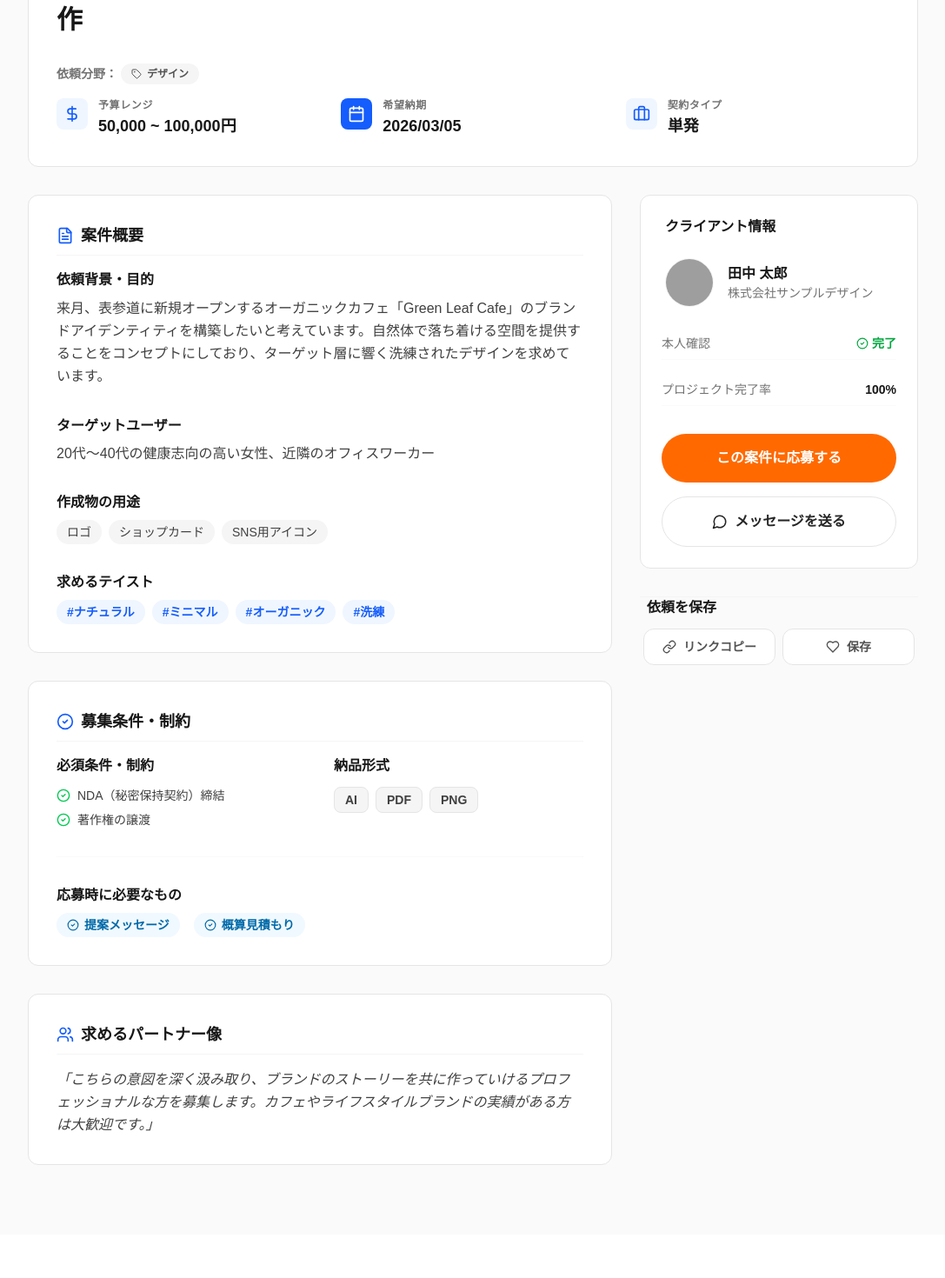
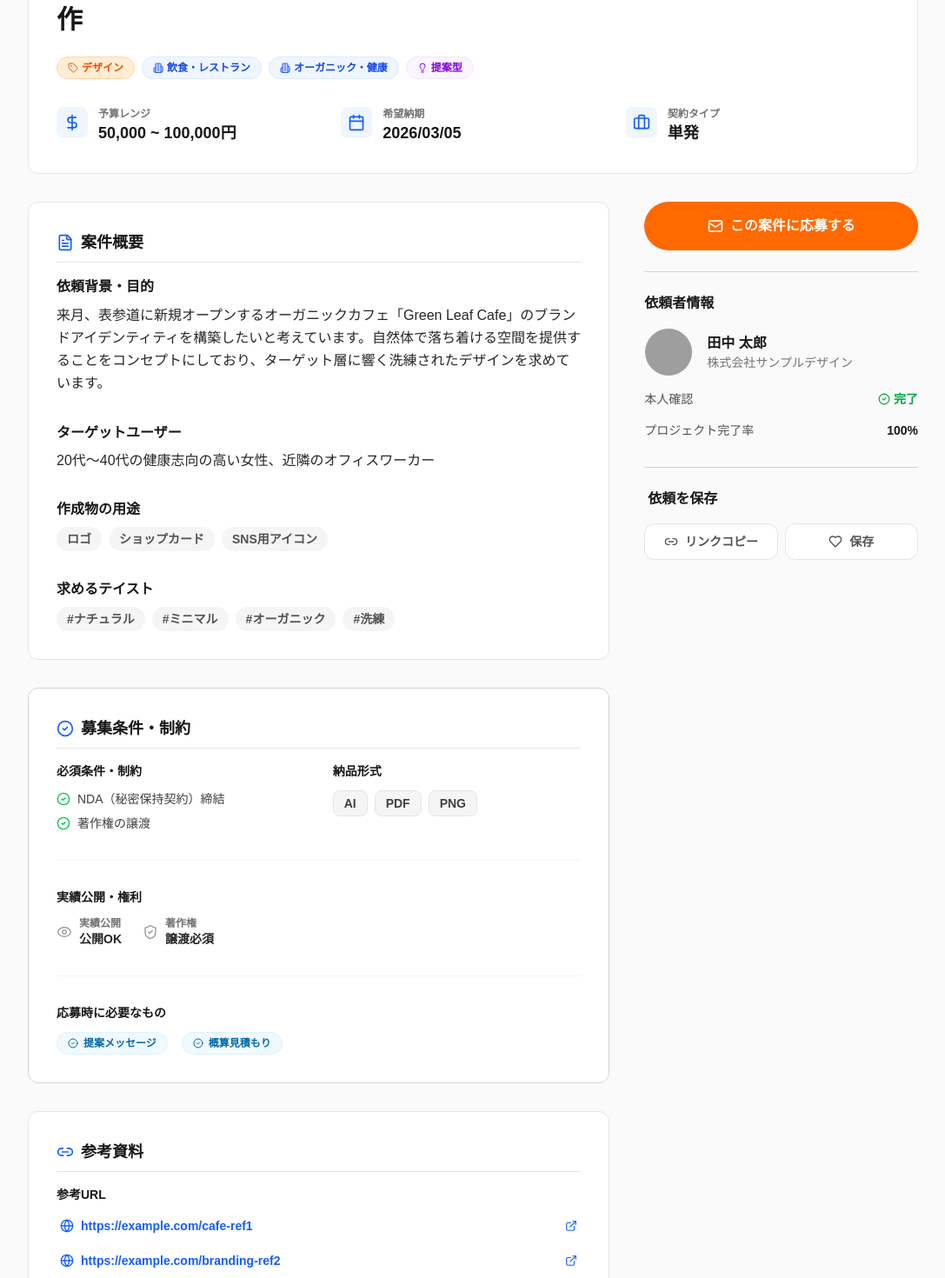
Before and after one commit to FitCree/fitcree-design, a Next.js app in the folder fitcree-design-app/: page /projects/1 in a window 1280 px wide. Shown: the part 240-1710 px from the top of the page at 87% size, without its empty margins (96-1183 px from the left). Before the commit the page ends 1660 px from the top, so only its background shows below. Built offline with nearby package versions, Linux system fonts and the light colour scheme; grey boxes are pictures that could not be loaded.

Commit message:
wip 案件詳細ページ 仮作成

```diff
--- a/fitcree-design-app/src/app/client/[clientId]/project/[projectId]/page.tsx
+++ b/fitcree-design-app/src/app/client/[clientId]/project/[projectId]/page.tsx
@@ -53,7 +53,7 @@ export default function ClientProjectDetailPage() {
             <ArrowLeft size={16} /> ダッシュボードへ戻る
           </button>
 
-          <button className="bg-white border border-neutral-200 hover:border-neutral-300 text-neutral-800 text-sm font-bold px-4 py-2 rounded-lg transition-all active:scale-[0.98] flex items-center gap-2 shadow-sm">
+          <button className="bg-white border border-neutral-200 hover:border-neutral-300 text-neutral-800 text-sm font-bold px-4 py-2 rounded-lg transition-all flex items-center gap-2">
             <Pencil size={14} />
             この仕事を編集する
           </button>
--- a/fitcree-design-app/src/components/client/ClientDashboard.tsx
+++ b/fitcree-design-app/src/components/client/ClientDashboard.tsx
@@ -47,7 +47,7 @@ export default function ClientDashboard({ user }: ClientDashboardProps) {
         </div>
         <Link
           href="/client/post-job"
-          className="inline-flex items-center justify-center px-6 py-2.5 bg-blue-600 hover:bg-blue-700 text-white font-bold rounded-full transition-all shadow-md hover:shadow-lg active:scale-95 gap-2"
+          className="inline-flex items-center justify-center px-6 py-2.5 bg-blue-600 hover:bg-blue-700 text-white font-bold rounded-full transition-all active:scale-95 gap-2"
         >
           <Plus size={18} />
           新規案件を作成する
--- a/fitcree-design-app/src/components/projects/ProjectDetailView.tsx
+++ b/fitcree-design-app/src/components/projects/ProjectDetailView.tsx
@@ -17,9 +17,17 @@ import {
   MessageCircle,
   Zap,
   DollarSign,
-  Pencil,
-  Link,
-  Heart
+  Heart,
+  Mail,
+  Building2,
+  Target,
+  Lightbulb,
+  Handshake,
+  Link2,
+  Paperclip,
+  Globe,
+  Eye,
+  ShieldCheck
 } from 'lucide-react';
 
 interface ProjectDetailViewProps {
@@ -42,7 +50,7 @@ export default function ProjectDetailView({ project, client, isClientView = fals
   }
 
   const renderSectionTitle = (title: string, icon: React.ReactNode) => (
-    <div className="flex items-center gap-2 mb-4 border-b border-neutral-100 pb-2">
+    <div className="flex items-center gap-2 mb-4 border-b border-neutral-200 pb-2">
       <div className="text-blue-600">
         {icon}
       </div>
@@ -54,67 +62,83 @@ export default function ProjectDetailView({ project, client, isClientView = fals
     <div className="max-w-5xl mx-auto space-y-8">
       {/* Header Section */}
       <div className="bg-white rounded-xl border border-neutral-200 px-4 py-8 sm:p-8">
-        <div className="flex flex-wrap items-center gap-2 mb-4">
-          <span className={`text-xs font-bold px-2 py-0.5 rounded uppercase tracking-wider ${project.status === 'recruiting' ? 'bg-blue-100 text-blue-700' :
+        <div className="flex flex-wrap items-center gap-4 mb-4">
+          <p className={`text-xs font-bold px-2 py-0.5 rounded tracking-wider ${project.status === 'recruiting' ? 'bg-blue-100 text-blue-700' :
             project.status === 'selection' ? 'bg-sky-100 text-sky-700' :
               'bg-green-100 text-green-700'
             }`}>
             {project.statusLabel}
-          </span>
-          <span className="text-sm font-bold text-neutral-500">掲載日: {project.postedDate}</span>
+          </p>
+          <p className="text-sm font-bold text-neutral-500">掲載日:{project.postedDate}</p>
         </div>
 
-        <h1 className="text-2xl sm:text-3xl font-black text-neutral-900 mb-8">
+        <h1 className="text-2xl sm:text-3xl font-black text-neutral-900 mb-6">
           {project.title}
         </h1>
 
-        <p className="flex items-center gap-1 mb-4">
-          <span className="text-sm text-neutral-500 font-bold">依頼分野：</span>
-          <span className="bg-neutral-100 text-neutral-600 px-3 py-1 rounded-full text-xs font-bold flex items-center gap-1.5">
+        <div className="flex flex-wrap items-center gap-2 mb-8">
+          <span className="bg-orange-100 text-neutral-700 px-3 py-1 rounded-full border border-orange-200 text-xs text-orange-600 font-bold flex items-center gap-1">
             <Tag size={12} />
             {project.category}
           </span>
-        </p>
+          {details.industry?.map((ind, i) => (
+            <span key={i} className="bg-blue-50 text-blue-700 px-3 py-1 rounded-full border border-blue-100 text-xs font-bold flex items-center gap-1">
+              <Building2 size={12} />
+              {ind}
+            </span>
+          ))}
+          {details.requestType && (
+            <span className="bg-purple-50 text-purple-700 px-3 py-1 rounded-full border border-purple-100 text-xs font-bold flex items-center gap-1">
+              {details.requestType === 'proposal' ? <Lightbulb size={12} /> :
+                details.requestType === 'specified' ? <Target size={12} /> :
+                  <Handshake size={12} />
+              }
+              {details.requestType === 'proposal' ? '提案型' :
+                details.requestType === 'specified' ? '指定型' :
+                  '伴走型'}
+            </span>
+          )}
+        </div>
 
         <div className="grid grid-cols-1 md:grid-cols-3 gap-6">
           <div className="flex items-start gap-3">
             <div className="bg-blue-50 p-2 rounded-lg text-blue-600">
               <DollarSign size={20} />
             </div>
-            <div>
-              <p className="text-xs text-neutral-500 font-bold mb-0.5 uppercase tracking-wider">予算レンジ</p>
-              <p className="font-bold text-neutral-900 text-lg">{project.budget}</p>
-            </div>
+            <p>
+              <span className="block text-xs text-neutral-500 font-bold">予算レンジ</span>
+              <span className="block font-bold text-neutral-900 text-lg">{project.budget}</span>
+            </p>
           </div>
 
           <div className="flex items-start gap-3">
-            <div className={`p-2 rounded-lg text-white ${details.deadlineDate?.type === 'asap' ? 'bg-orange-500' : 'bg-blue-600'
+            <div className={`p-2 rounded-lg ${details.deadlineDate?.type === 'asap' ? 'text-white bg-orange-500' : 'text-blue-600 bg-blue-50'
               }`}>
               {details.deadlineDate?.type === 'asap' ? <Zap size={20} /> : <Calendar size={20} />}
             </div>
-            <div>
-              <p className="text-xs text-neutral-500 font-bold mb-0.5 uppercase tracking-wider">希望納期</p>
-              <p className="font-bold text-neutral-900 text-lg">
+            <p>
+              <span className="block text-xs text-neutral-500 font-bold">希望納期</span>
+              <span className="block font-bold text-neutral-900 text-lg">
                 {details.deadlineDate?.type === 'asap' ? 'なるべく早く' :
                   details.deadlineDate?.type === 'negotiable' ? '相談して決定' :
                     details.deadlineDate?.value || project.deadline}
+              </span>
             </p>
-            </div>
           </div>
 
           <div className="flex items-start gap-3">
             <div className="bg-blue-50 p-2 rounded-lg text-blue-600">
               <Briefcase size={20} />
             </div>
-            <div>
-              <p className="text-xs text-neutral-500 font-bold mb-0.5 uppercase tracking-wider">契約タイプ</p>
-              <p className="font-bold text-neutral-900 text-lg">単発</p>
-            </div>
+            <p>
+              <span className="block text-xs text-neutral-500 font-bold">契約タイプ</span>
+              <span className="block font-bold text-neutral-900 text-lg">単発</span>
+            </p>
           </div>
         </div>
       </div>
 
-      <div className="grid grid-cols-1 lg:grid-cols-3 gap-8">
+      <div className="grid grid-cols-1 lg:grid-cols-3 gap-10">
         {/* Main Content */}
         <div className="lg:col-span-2 space-y-8">
           {/* Detailed Info */}
@@ -124,7 +148,7 @@ export default function ProjectDetailView({ project, client, isClientView = fals
             <div className="space-y-8">
               <div>
                 <h3 className="font-bold text-neutral-900 mb-2">依頼背景・目的</h3>
-                <p className="text-neutral-700 leading-relaxed whitespace-pre-wrap">
+                <p className="text-neutral-800 leading-relaxed whitespace-pre-wrap">
                   {details.background || '未設定'}
                 </p>
               </div>
@@ -132,7 +156,7 @@ export default function ProjectDetailView({ project, client, isClientView = fals
               {details.target && (
                 <div>
                   <h3 className="font-bold text-neutral-900 mb-2">ターゲットユーザー</h3>
-                  <p className="text-neutral-700">{details.target}</p>
+                  <p className="text-neutral-800">{details.target}</p>
                 </div>
               )}
 
@@ -141,7 +165,7 @@ export default function ProjectDetailView({ project, client, isClientView = fals
                   <h3 className="font-bold text-neutral-900 mb-2">作成物の用途</h3>
                   <div className="flex flex-wrap gap-2">
                     {details.usagePurpose.map((usage, i) => (
-                      <span key={i} className="bg-neutral-100 text-neutral-700 px-3 py-1 rounded-full text-sm font-medium">
+                      <span key={i} className="bg-neutral-100 text-neutral-600 px-3 py-1 rounded-full text-sm font-bold">
                         {usage}
                       </span>
                     ))}
@@ -154,7 +178,7 @@ export default function ProjectDetailView({ project, client, isClientView = fals
                   <h3 className="font-bold text-neutral-900 mb-2">求めるテイスト</h3>
                   <div className="flex flex-wrap gap-2">
                     {details.taste.map((tag, i) => (
-                      <span key={i} className="text-blue-600 bg-blue-50 px-3 py-1 rounded-full text-sm font-bold">
+                      <span key={i} className="bg-neutral-100 text-neutral-600 px-3 py-1 rounded-full text-sm font-bold">
                         #{tag}
                       </span>
                     ))}
@@ -165,12 +189,12 @@ export default function ProjectDetailView({ project, client, isClientView = fals
           </section>
 
           {/* Conditions & Requirements */}
-          <section className="bg-white rounded-xl border border-neutral-200 px-4 py-8 sm:p-8">
+          <section className="bg-white rounded-xl border border-neutral-300 px-4 py-8 sm:p-8">
             {renderSectionTitle('募集条件・制約', <CheckCircle2 size={20} />)}
 
             <div className="grid grid-cols-1 md:grid-cols-2 gap-8">
               <div>
-                <h3 className="font-bold text-neutral-900 mb-3">必須条件・制約</h3>
+                <h3 className="font-bold text-neutral-900 mb-3 text-sm">必須条件・制約</h3>
                 <ul className="space-y-2">
                   {details.conditions?.map((cond, i) => {
                     const label = {
@@ -192,7 +216,7 @@ export default function ProjectDetailView({ project, client, isClientView = fals
               </div>
 
               <div>
-                <h3 className="font-bold text-neutral-900 mb-3">納品形式</h3>
+                <h3 className="font-bold text-neutral-900 mb-3 text-sm">納品形式</h3>
                 <div className="flex flex-wrap gap-2">
                   {details.deliveryFormat?.mode === 'consult' ? (
                     <span className="text-sm text-neutral-600 italic">相談して決定</span>
@@ -207,8 +231,38 @@ export default function ProjectDetailView({ project, client, isClientView = fals
               </div>
             </div>
 
-            <div className="mt-8 pt-8 border-t border-neutral-50">
-              <h3 className="font-bold text-neutral-900 mb-2">応募時に必要なもの</h3>
+            <div className="mt-8 pt-8 border-t border-neutral-100">
+              <h3 className="font-bold text-neutral-900 mb-3 text-sm">実績公開・権利</h3>
+              <div className="flex flex-wrap gap-6">
+                <div className="flex items-center gap-2">
+                  <div className="text-neutral-400">
+                    <Eye size={18} />
+                  </div>
+                  <div>
+                    <p className="text-xs text-neutral-500 font-bold">実績公開</p>
+                    <p className="text-sm font-bold text-neutral-800">
+                      {details.publicity === 'ok' ? '公開OK' :
+                        details.publicity === 'partial' ? '一部相談' :
+                          '完全非公開'}
+                    </p>
+                  </div>
+                </div>
+                {details.conditions?.includes('copyrightTransfer') && (
+                  <div className="flex items-center gap-2">
+                    <div className="text-neutral-400">
+                      <ShieldCheck size={18} />
+                    </div>
+                    <div>
+                      <p className="text-xs text-neutral-500 font-bold">著作権</p>
+                      <p className="text-sm font-bold text-neutral-800">譲渡必須</p>
+                    </div>
+                  </div>
+                )}
+              </div>
+            </div>
+
+            <div className="mt-8 pt-8 border-t border-neutral-100">
+              <h3 className="font-bold text-neutral-900 mb-3 text-sm">応募時に必要なもの</h3>
               <div className="flex flex-wrap gap-4">
                 {details.requirements?.map((req, i) => {
                   const label = {
@@ -217,8 +271,8 @@ export default function ProjectDetailView({ project, client, isClientView = fals
                     estimate: '概算見積もり'
                   }[req] || req;
                   return (
-                    <div key={i} className="flex items-center gap-1.5 bg-sky-50 text-sky-700 px-3 py-1 rounded-full text-sm font-bold">
-                      <CheckCircle2 size={14} />
+                    <div key={i} className="flex items-center gap-1.5 bg-sky-50 text-sky-700 px-3 py-1 rounded-full text-xs font-bold border border-sky-100">
+                      <CheckCircle2 size={12} />
                       {label}
                     </div>
                   );
@@ -227,9 +281,47 @@ export default function ProjectDetailView({ project, client, isClientView = fals
             </div>
           </section>
 
+          {/* Reference Materials */}
+          {(details.referenceUrls?.length || details.referenceFiles?.length) ? (
+            <section className="bg-white rounded-xl border border-neutral-200 px-4 py-8 sm:p-8">
+              {renderSectionTitle('参考資料', <Link2 size={20} />)}
+              <div className="space-y-6">
+                {details.referenceUrls && details.referenceUrls.length > 0 && (
+                  <div>
+                    <h3 className="font-bold text-neutral-900 mb-3 text-sm">参考URL</h3>
+                    <div className="space-y-3">
+                      {details.referenceUrls.map((url, i) => (
+                        <a key={i} href={url} target="_blank" rel="noopener noreferrer" className="flex items-center gap-2 text-blue-600 hover:text-blue-700 text-sm font-bold p-1 transition-colors">
+                          <Globe size={16} />
+                          <span className="truncate">{url}</span>
+                          <ExternalLink size={14} className="ml-auto flex-shrink-0" />
+                        </a>
+                      ))}
+                    </div>
+                  </div>
+                )}
+                {details.referenceFiles && details.referenceFiles.length > 0 && (
+                  <div>
+                    <h3 className="font-bold text-neutral-900 mb-3 text-sm">添付ファイル</h3>
+                    <div className="grid grid-cols-1 sm:grid-cols-2 gap-3">
+                      {details.referenceFiles.map((file, i) => (
+                        <div key={i} className="flex items-center gap-3 p-3 rounded-lg border border-neutral-200 bg-neutral-50">
+                          <div className="bg-white p-2 rounded border border-neutral-200 text-neutral-400">
+                            <Paperclip size={18} />
+                          </div>
+                          <span className="text-sm font-bold text-neutral-700 truncate">{file}</span>
+                        </div>
+                      ))}
+                    </div>
+                  </div>
+                )}
+              </div>
+            </section>
+          ) : null}
+
           {/* Persona */}
           {details.persona && (
-            <section className="bg-white rounded-xl border border-neutral-200 px-4 py-8 sm:p-8">
+            <section className="bg-white rounded-xl border border-neutral-300 px-4 py-8 sm:p-8">
               {renderSectionTitle('求めるパートナー像', <Users size={20} />)}
               <p className="text-neutral-700 leading-relaxed italic whitespace-pre-wrap">
                 「{details.persona}」
@@ -239,12 +331,22 @@ export default function ProjectDetailView({ project, client, isClientView = fals
         </div>
 
         {/* Sidebar */}
-        <div className="space-y-6 sticky top-24">
+        <div className="space-y-6">
           {/* Client Info Card */}
           {client && (
-            <div className="bg-white rounded-xl border border-neutral-200 px-4 py-6 sm:p-6">
-              <h2 className="font-bold text-neutral-900 mb-6 px-1">クライアント情報</h2>
-              <div className="flex items-center gap-4 mb-6 px-1">
+            <div>
+              {!isClientView && (
+                <div className="mb-6 pb-6 border-b border-neutral-300">
+                  <button className="w-full bg-orange-500 hover:bg-orange-600 text-white font-black py-4 rounded-full transition-all flex items-center justify-center gap-2">
+                    <Mail size={18} />
+                    この案件に応募する
+                  </button>
+                </div>
+              )}
+
+              <div>
+                <h2 className="font-bold text-neutral-900 mb-4">依頼者情報</h2>
+                <div className="flex items-center gap-4 mb-4">
                   <img src={client.avatarUrl} alt="" className="w-14 h-14 rounded-full border border-neutral-100" />
                   <div>
                     <h3 className="font-bold text-neutral-900">{client.name}</h3>
@@ -253,50 +355,34 @@ export default function ProjectDetailView({ project, client, isClientView = fals
                 </div>
 
                 <div className="space-y-4 mb-8">
-                <div className="flex justify-between text-sm py-2 border-b border-neutral-50">
-                  <span className="text-neutral-500">本人確認</span>
+                  <div className="flex justify-between text-sm">
+                    <span className="text-neutral-600">本人確認</span>
                     <span className="text-green-600 font-bold flex items-center gap-1">
                       <CheckCircle2 size={14} /> 完了
                     </span>
                   </div>
-                <div className="flex justify-between text-sm py-2 border-b border-neutral-50">
-                  <span className="text-neutral-500">プロジェクト完了率</span>
+                  <div className="flex justify-between text-sm">
+                    <span className="text-neutral-600">プロジェクト完了率</span>
                     <span className="text-neutral-900 font-bold">100%</span>
                   </div>
                 </div>
-
-              {!isClientView && (
-                <>
-                  <button className="w-full bg-orange-500 hover:bg-orange-600 text-white font-black py-4 rounded-full transition-all active:scale-[0.98] mb-4">
-                    この案件に応募する
-                  </button>
-
-                  <button className="w-full bg-white border border-neutral-200 hover:border-neutral-300 text-neutral-800 font-bold py-4 rounded-full transition-all active:scale-[0.98] flex items-center justify-center gap-2">
-                    <MessageCircle size={18} />
-                    メッセージを送る
-                  </button>
-
-
-                </>
-              )}
+              </div>
             </div>
           )}
 
-          {/* Tips for Creators (only if not client view) */}
+          {/* Links for Creators (only if not client view) */}
           {!isClientView && (
-            <>
-              <div className="mt-8 border-t border-neutral-100 px-1 mb-6">
-                <h2 className="font-bold text-neutral-900 mb-3 px-1">依頼を保存</h2>
+            <div className="mt-6 border-t border-neutral-300 mb-6 pt-6">
+              <h2 className="font-bold text-neutral-900 mb-4 px-1">依頼を保存</h2>
               <div className="grid grid-cols-2 gap-2">
                 <button className="bg-white flex items-center justify-center gap-2 py-2.5 px-3 rounded-xl border border-neutral-200 text-sm font-bold text-neutral-600 hover:bg-neutral-50 transition-colors">
-                    <Link size={16} /> リンクコピー
+                  <Link2 size={16} /> リンクコピー
                 </button>
                 <button className="bg-white flex items-center justify-center gap-2 py-2.5 px-3 rounded-xl border border-neutral-200 text-sm font-bold text-neutral-600 hover:bg-neutral-50 transition-colors">
                   <Heart size={16} /> 保存
                 </button>
               </div>
             </div>
-            </>
           )}
         </div>
       </div>
--- a/fitcree-design-app/src/data/mock-projects.ts
+++ b/fitcree-design-app/src/data/mock-projects.ts
@@ -9,6 +9,7 @@ export const PROJECT_DETAILS: Record<number, ProjectDetails> = {
         target: '20代〜40代の健康志向の高い女性、近隣のオフィスワーカー',
         taste: ['ナチュラル', 'ミニマル', 'オーガニック', '洗練'],
         referenceUrls: ['https://example.com/cafe-ref1', 'https://example.com/branding-ref2'],
+        referenceFiles: ['ブランドガイドライン.pdf', 'ムードボード作成資料.zip'],
         conditions: ['nda', 'copyrightTransfer'],
         deliveryFormat: {
             mode: 'specified',
```
Lines whose indentation alone changed are shown as unchanged.
